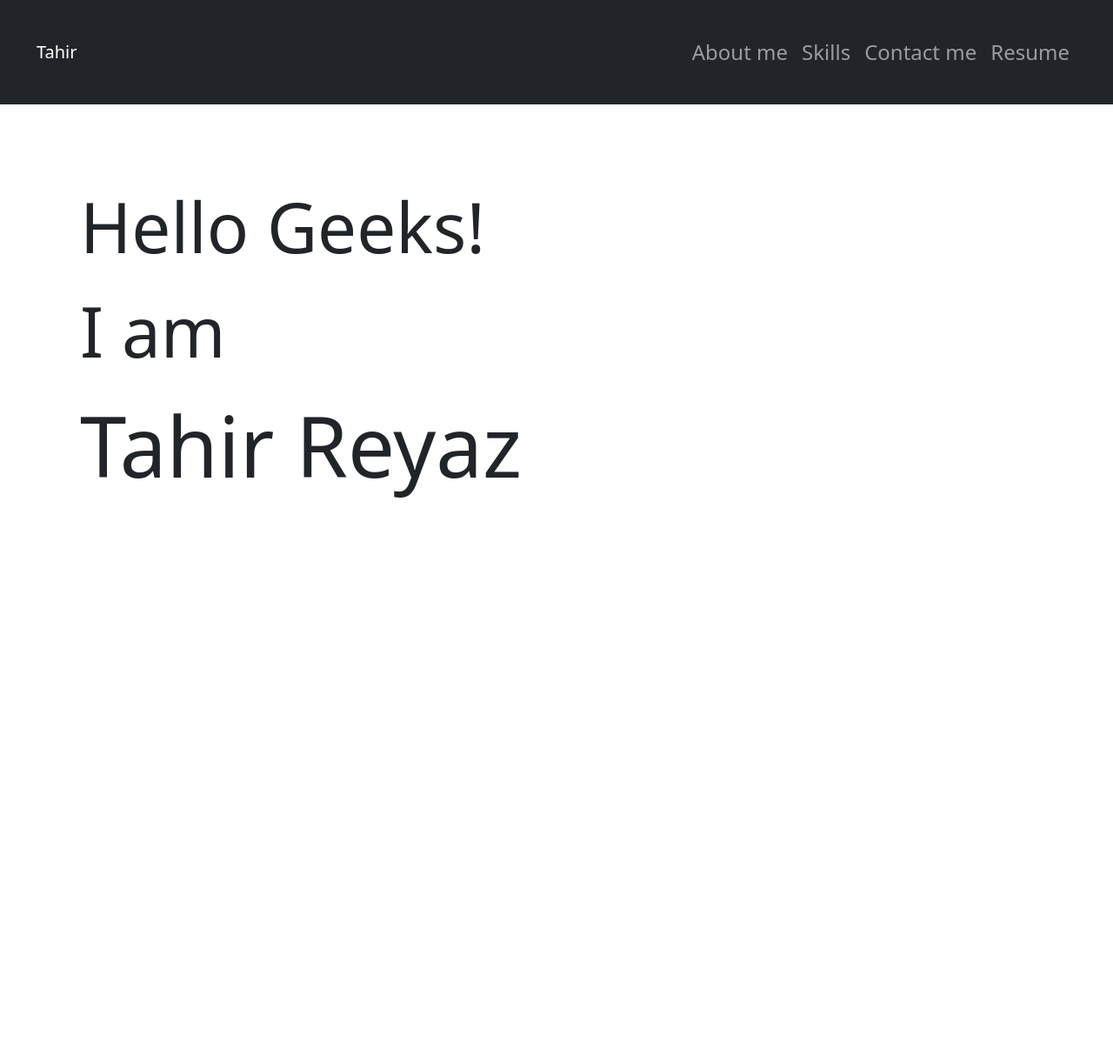
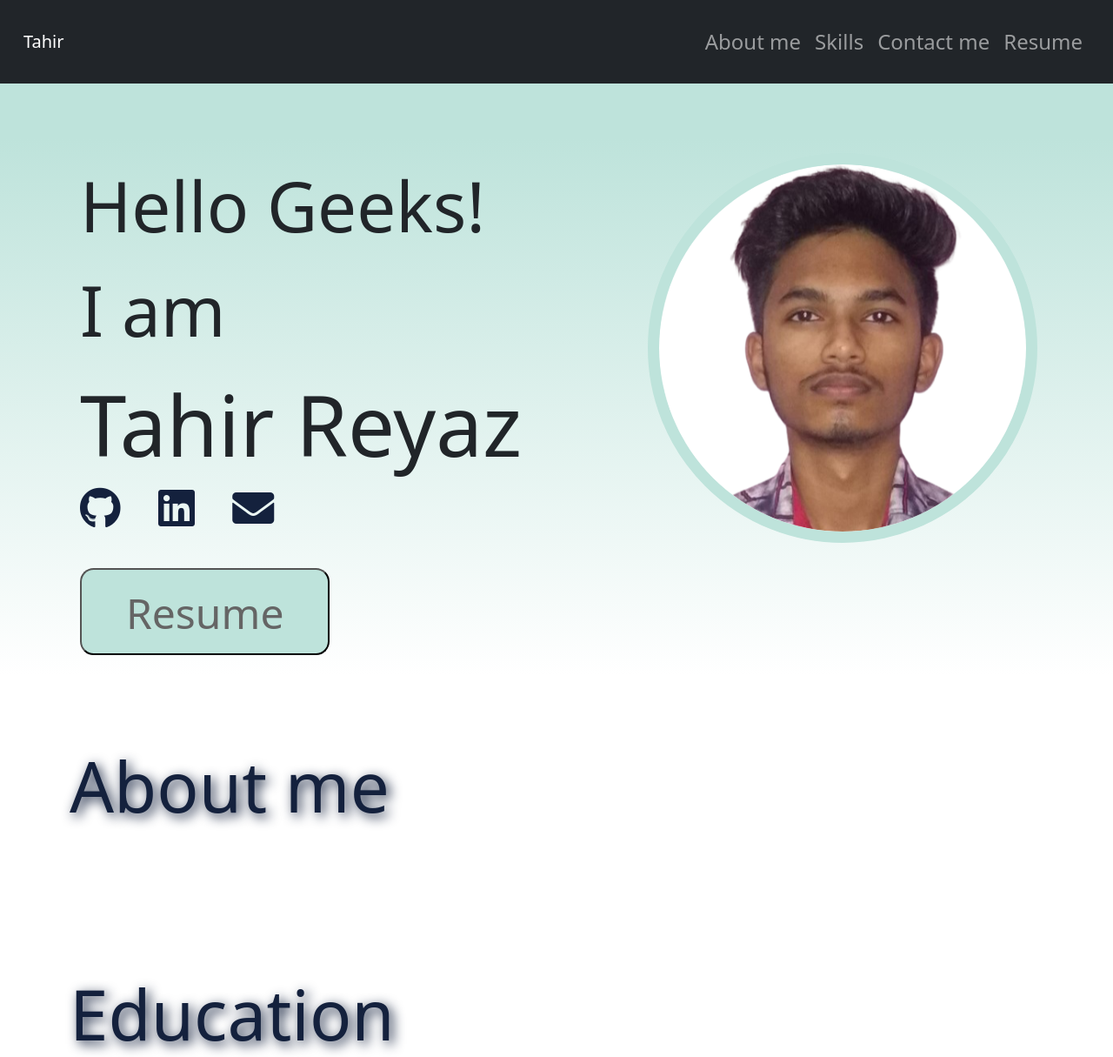
Before and after one commit to TahirReyaz/portfolio-1, a plain HTML site: page index.html in a window 1280 px wide. Shown: the top 1215 px of the page at 87% size. Before the commit the page ends 800 px from the top, so only its background shows below. Drawn offline with nearby package versions, Linux system fonts and the light colour scheme.

Commit message:
Skeleton ready, organs remaining

```diff
--- a/index.css
+++ b/index.css
@@ -1,7 +1,7 @@
 :root {
     /* Colours */
     --primary: #05080F;
-    --secondary: floralwhite;
+    --secondary: #14213D;
     --tertiary: white;
     --quarternary: lawngreen;
     /* Font sizes */
@@ -16,11 +16,15 @@ body {
     padding: 0;
 }
 
+section {
+    padding: 10vh;
+}
+
 /* Navbar */
 
 nav {
-    height: 15vh;
-    padding: 30px;
+    height: 12vh;
+    padding: 15px;
 }
 
 .nav-link {
@@ -31,7 +35,7 @@ nav {
 
 .landingSection {
     height: 85vh;
-    padding: 10vh;
+    background: linear-gradient(180deg, #BEE3DB 9.38%, rgba(255, 255, 255, 0) 100%);
 }
 
 .salutation {
@@ -43,7 +47,47 @@ nav {
     font-weight: 500;
 }
 
+.socialIcons {
+    display: flex;
+    justify-content: space-between;
+}
+
+.socialLink {
+    font-size: 3rem;
+    color: var(--secondary)
+}
+
+.resume {
+    padding: 22.4567px;
+    width: 287.45px;
+    height: 99.93px;
+    background: #BEE3DB;
+    border-radius: 15.7197px;
+    margin: 44.9135px 0px;
+
+    font-weight: 500;
+    font-size: 3rem;
+    line-height: 55px;
+    color: #656565;
+}
+
+.displayPic {
+    width: 35vw;
+    height: auto;
+    border: 13.8687px solid #BEE3DB;
+    border-radius: 100%;
+}
+
 /* About Me */
+
+.heading {
+    font-weight: 200;
+    font-size: 5rem;
+    line-height: 94px;
+    color: var(--secondary);
+    text-shadow: 4px 4px 14px #14213D;
+}
+
 /* Education */
 /* Experience */
 /* Skills */
--- a/index.html
+++ b/index.html
@@ -4,8 +4,13 @@
     <meta charset="UTF-8">
     <meta http-equiv="X-UA-Compatible" content="IE=edge">
     <meta name="viewport" content="width=device-width, initial-scale=1.0">
+
     <!-- Bootstrap CSS -->
     <link href="https://cdn.jsdelivr.net/npm/bootstrap@5.0.1/dist/css/bootstrap.min.css" rel="stylesheet" integrity="sha384-+0n0xVW2eSR5OomGNYDnhzAbDsOXxcvSN1TPprVMTNDbiYZCxYbOOl7+AMvyTG2x" crossorigin="anonymous">
+
+    <!-- Font-awesome CDN -->
+    <link rel="stylesheet" href="https://use.fontawesome.com/releases/v5.15.3/css/all.css" integrity="sha384-SZXxX4whJ79/gErwcOYf+zWLeJdY/qpuqC4cAa9rOGUstPomtqpuNWT9wdPEn2fk" crossorigin="anonymous">
+
     <title>Tahir Reyaz</title>
     <link rel="stylesheet" href="index.css"/>
 </head>
@@ -40,26 +45,49 @@
     <section class="landingSection">
         <div class="container-fluid">
             <div class="row">
+                <!-- text and links -->
                 <div class="col-md-6">
                     <div class="salutation">Hello Geeks!</div>
                     <div class="salutation">I am</div>
                     <div class="name">Tahir Reyaz</div>
+                    <div class="col-md-5 socialIcons">
+                        <i class="fab fa-github socialLink"></i>
+                        <i class="fab fa-linkedin socialLink"></i>
+                        <i class="fas fa-envelope socialLink"></i>
+                    </div>
+                    <button class="resume">Resume</button>
                 </div>
-                <div class="col-md-6"></div>
+                <!-- image -->
+                <div class="col-md-5 ms-auto">
+                    <img class="displayPic" src="images/Tahir_circle-cropped.png" alt="Tahir">
+                </div>
             </div>
         </div>
     </section>
 
     <!-- About Me -->
-    <section></section>
+    <section>
+        <h1 class="heading">About me</h1>
+    </section>
+
     <!-- Education -->
-    <section></section>
+    <section>
+        <h1 class="heading">Education</h1>
+    </section>
+
     <!-- Experience -->
-    <section></section>
+    <section>
+        <h1 class="heading">Experience</h1>
+    </section>
+
     <!-- Skills -->
-    <section></section>
-    <!-- Qualites -->
-    <section></section>
+    <section>
+        <h1 class="heading">Skills</h1>
+    </section>
+    <!-- Projects -->
+    <section>
+        <h1 class="heading">Projects</h1>
+    </section>
     <script src="index.js"></script>
 </body>
 </html>
```
Also changed, not shown: images/Tahir_circle-cropped.png (added).
